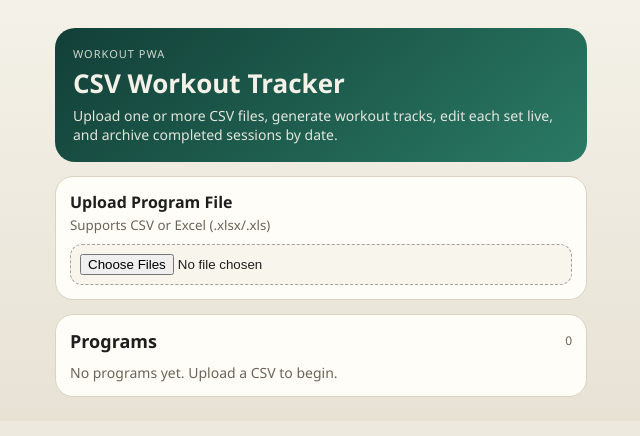
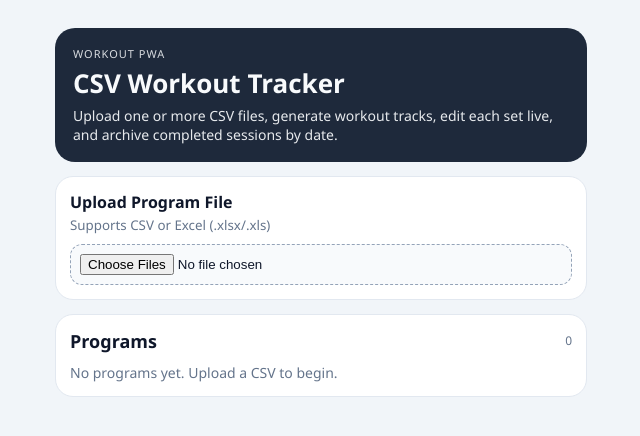
Before and after one commit to nickdc8/fitness-tracker, a Next.js app: page / in a window 1280 px wide. Shown: the top 436 px of the page, without its empty margins (319-959 px from the left). Built offline with nearby package versions, Linux system fonts and the light colour scheme.

Commit message:
color updates

```diff
--- a/app/globals.css
+++ b/app/globals.css
@@ -1,13 +1,13 @@
 :root {
   color-scheme: light;
-  --bg-top: #f4f1e8;
-  --bg-bottom: #e8e2d5;
-  --panel: #fffdf8;
-  --ink: #1e1f1d;
-  --muted: #6a6558;
-  --line: #dbd3c1;
-  --accent: #123f37;
-  --accent-2: #2a7a65;
+  --bg-top: #f1f5f9;
+  --bg-bottom: #e2e8f0;
+  --panel: #ffffff;
+  --ink: #0f172a;
+  --muted: #64748b;
+  --line: #e2e8f0;
+  --accent: #1e293b;
+  --accent-2: #334155;
 }
 
 * {
@@ -19,7 +19,7 @@ body {
   margin: 0;
   padding: 0;
   min-height: 100%;
-  background: linear-gradient(180deg, var(--bg-top), var(--bg-bottom));
+  background: var(--bg-top);
   color: var(--ink);
   font-family: "Manrope", "DM Sans", "Segoe UI", sans-serif;
 }
@@ -39,8 +39,8 @@ body {
   flex-direction: column;
   gap: 8px;
   border-radius: 20px;
-  background: linear-gradient(140deg, var(--accent), var(--accent-2));
-  color: #f4f1e8;
+  background: var(--accent);
+  color: #f8fafc;
   padding: 18px;
 }
 
@@ -90,8 +90,8 @@ input[type="file"] {
   display: flex;
   width: 100%;
   border-radius: 12px;
-  border: 1px dashed #9fa496;
-  background: #f8f5ed;
+  border: 1px dashed #94a3b8;
+  background: #f8fafc;
   padding: 9px;
 }
 
@@ -130,15 +130,15 @@ input[type="file"] {
   gap: 2px;
   border: 1px solid var(--line);
   border-radius: 12px;
-  background: #faf7ee;
+  background: #f8fafc;
   color: var(--ink);
   padding: 11px;
 }
 
 .program-card.active {
-  background: #173d35;
-  border-color: #173d35;
-  color: #f6f2e9;
+  background: #1e293b;
+  border-color: #1e293b;
+  color: #f8fafc;
 }
 
 .program-card strong {
@@ -161,8 +161,8 @@ input[type="file"] {
   align-items: center;
   justify-content: space-between;
   border-radius: 14px;
-  background: #f5f0e4;
-  border: 1px solid #e2d9c7;
+  background: #f1f5f9;
+  border: 1px solid #e2e8f0;
   padding: 10px;
   gap: 10px;
 }
@@ -171,8 +171,8 @@ input[type="file"] {
   width: 36px;
   height: 36px;
   border-radius: 10px;
-  border: 1px solid #bcb49e;
-  background: #fffdf8;
+  border: 1px solid #cbd5e1;
+  background: #ffffff;
 }
 
 .nav-row button:disabled {
@@ -205,9 +205,9 @@ input[type="file"] {
   flex-direction: column;
   gap: 10px;
   padding: 10px;
-  border: 1px solid #ddd5c4;
+  border: 1px solid #e2e8f0;
   border-radius: 14px;
-  background: #fffdf8;
+  background: #ffffff;
 }
 
 .exercise-row.done {
@@ -263,12 +263,12 @@ input[type="file"] {
   flex-direction: column;
   gap: 4px;
   font-size: 12px;
-  color: #4f4a3e;
+  color: #475569;
 }
 
 .input-grid input {
   width: 100%;
-  border: 1px solid #cbc2af;
+  border: 1px solid #cbd5e1;
   border-radius: 8px;
   background: #fff;
   color: var(--ink);
@@ -309,8 +309,8 @@ input[type="file"] {
   display: flex;
   justify-content: space-between;
   border-radius: 10px;
-  background: #f7f4ec;
-  border: 1px solid #e7dfcf;
+  background: #f8fafc;
+  border: 1px solid #e2e8f0;
   padding: 8px 10px;
   font-size: 12px;
 }
```
